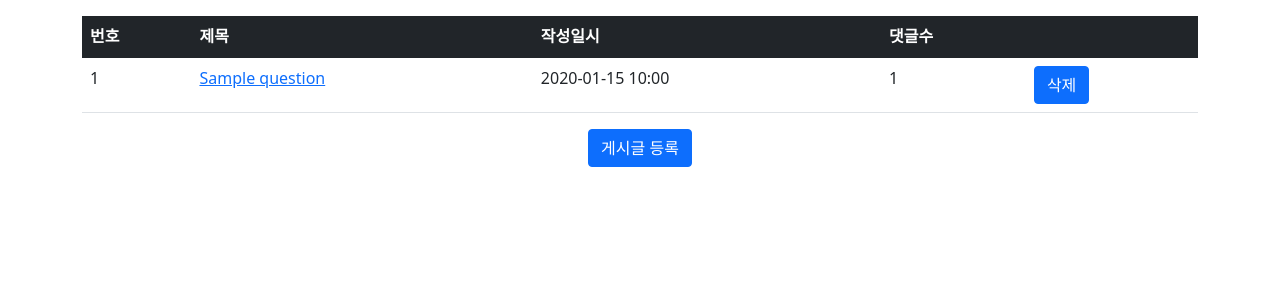
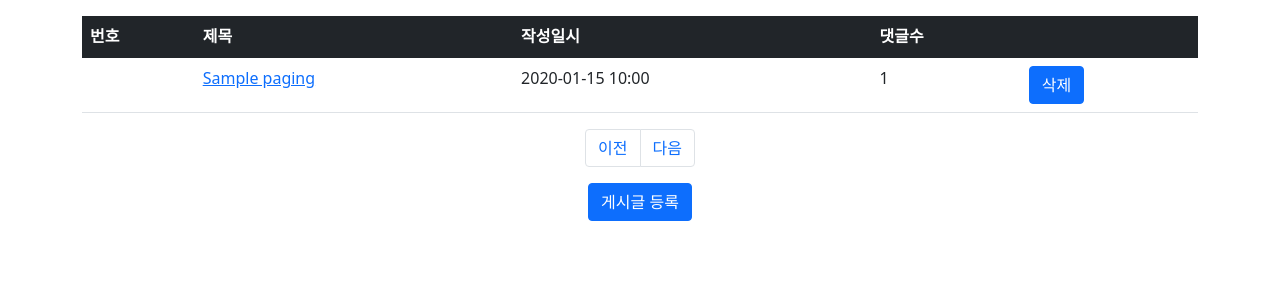
Before and after one commit to yangGeun000/practice, a Spring app: template back/spring/sbb/src/main/resources/templates/question_list.html in a window 1280 px wide. Shown: the part 57-357 px from the top of the page. Run offline with Thymeleaf, Linux system fonts and the light colour scheme; the template is opened without the code that fills it: most values are stand-ins (such as "Sample title", 1, 10 or a date in 2020); data that the repository does not hold is empty.

Commit message:
feature: Question Paging 기능 추가

```diff
--- a/back/spring/sbb/src/main/java/com/green/sbb/question/QuestionRepository.java
+++ b/back/spring/sbb/src/main/java/com/green/sbb/question/QuestionRepository.java
@@ -1,7 +1,10 @@
 package com.green.sbb.question;
 
+import org.springframework.data.domain.Page;
+import org.springframework.data.domain.Pageable;
 import org.springframework.data.jpa.repository.JpaRepository;
 
 public interface QuestionRepository extends JpaRepository<Question, Integer>{
 	Question findBySubject(String subject);
+	Page<Question> findAll(Pageable pageable);
 }
--- a/back/spring/sbb/src/main/resources/templates/question_list.html
+++ b/back/spring/sbb/src/main/resources/templates/question_list.html
@@ -12,21 +12,42 @@
             </tr>
         </thead>
         <tbody>
-            <tr th:each="question, loop : ${questionList}">
-                <td>[[${loop.count}]]</td>
-                <td>
-                    <a th:href="@{|/question/detail/${question.id}|}">[[${question.subject}]]</a>
-                </td>
+            <tr th:each="question, loop : ${paging}">
+                <td>[[${paging.getTotalElements - (paging.number * paging.size) - loop.index}]]</td>
+                <td><a th:href="@{|/question/detail/${question.id}|}">[[${question.subject}]]</a></td>
                 <td>[[${#temporals.format(question.createDate,'yyyy-MM-dd HH:mm')}]]</td>
-                <td>
-                    [[${question.answerList.size()}]]
-                </td>
+                <td>[[${question.answerList.size()}]]</td>
                 <td>
                     <button th:onclick="|location.href='@{|/question/delete/${question.id}|}'|" class="btn btn-primary">삭제</button>
                 </td>
             </tr>
         </tbody>
     </table>
+
+    <!-- 페이징처리 시작 -->
+    <div th:if="${!paging.isEmpty()}">
+        <ul class="pagination justify-content-center">
+            <li class="page-item" th:classappend="${!paging.hasPrevious} ? 'disabled'">
+                <a class="page-link"
+                    th:href="@{|/question/list?page=${paging.number-1}|}">
+                    <span>이전</span>
+                </a>
+            </li>
+            <li th:each="page: ${#numbers.sequence(0, paging.totalPages-1)}"
+                th:if="${page >= paging.number-5 and page <= paging.number+5}"
+                th:classappend="${page == paging.number} ? 'active'"
+                class="page-item">
+                <a th:text="${page}" class="page-link" th:href="@{|/question/list?page=${page}|}"></a>
+            </li>
+            <li class="page-item" th:classappend="${!paging.hasNext} ? 'disabled'">
+                <a class="page-link" th:href="@{|/question/list?page=${paging.number+1}|}">
+                    <span>다음</span>
+                </a>
+            </li>
+        </ul>
+    </div>
+    <!-- 페이징처리 끝 -->
+
     <div class="d-flex justify-content-center">
         <a th:href="@{/question/create}" class="btn btn-primary">게시글 등록</a>
     </div>
```
Also changed, not shown: back/spring/sbb/src/main/java/com/green/sbb/question/QuestionController.java (+6 -6 lines), back/spring/sbb/src/main/java/com/green/sbb/question/QuestionService.java (+10 -2 lines), 2 other files.
